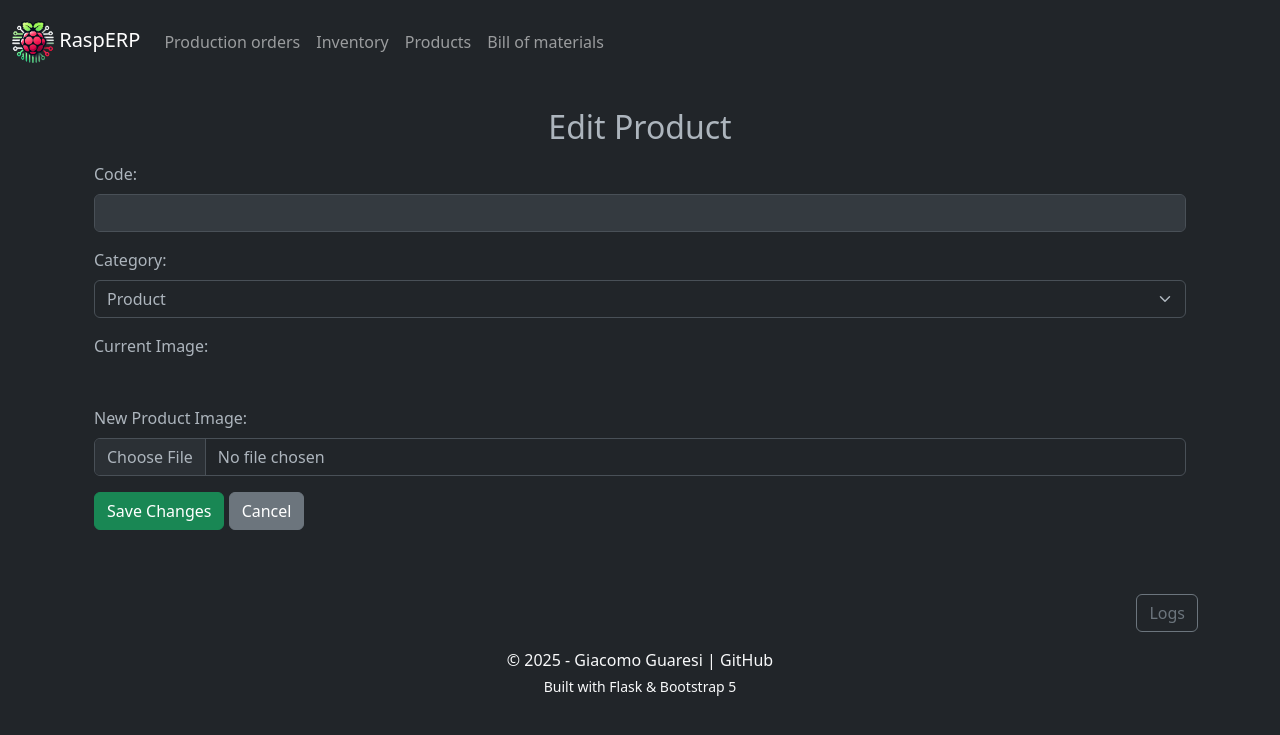
After one commit to GiacomoGuaresi/RaspERP, a Flask app: template app/templates/Product_edit.html in a window 1280 px wide. The commit adds this page. Shown: the top 735 px of the page. Run offline with Flask 3, Linux system fonts and the light colour scheme; the template is opened without the code that fills it, so the values that code supplies are empty.

Commit message:
add product view and Edit

```diff
--- a/app/templates/Product.html
+++ b/app/templates/Product.html
@@ -21,6 +21,8 @@
             <td>{{ row["ProductCode"] }}</td>
             <td>{{ row["Category"] }}</td>
             <td>
+                <a href="{{ url_for('product.view_Product_detail', code=row['ProductCode']) }}" class="btn btn-info btn-sm">View</a>
+                <a href="{{ url_for('product.edit_Product', code=row['ProductCode']) }}" class="btn btn-warning btn-sm">Edit</a>
                 <a href="{{ url_for('product.delete_Product', code=row['ProductCode']) }}" class="btn btn-danger btn-sm">Delete</a>
             </td>
         </tr>
--- /dev/null
+++ b/app/templates/Product_edit.html
@@ -0,0 +1,44 @@
+{% extends "base.html" %}
+{% block title %}Edit Product{% endblock %}
+
+{% block content %}
+<div class="container mt-4">
+    <h2 class="text-center my-3">Edit Product</h2>
+
+    {% if message %}
+    <div class="alert alert-danger" role="alert">
+        {{ message }}
+    </div>
+    {% endif %}
+
+    <form method="post" enctype="multipart/form-data">
+        <div class="mb-3">
+            <label class="form-label">Code:</label>
+            <input type="text" class="form-control" value="{{ product['ProductCode'] }}" disabled>
+        </div>
+
+        <div class="mb-3">
+            <label for="Category" class="form-label">Category:</label>
+            <select class="form-select" id="Category" name="Category" required>
+                <option value="Product" {% if product['Category'] == "Product" %} selected {% endif %}>Product</option>
+                <option value="Component" {% if product['Category'] == "Component" %} selected {% endif %}>Component</option>
+                <option value="PrintedPart" {% if product['Category'] == "PrintedPart" %} selected {% endif %}>Printed part</option>
+                <option value="Subassembly" {% if product['Category'] == "Subassembly" %} selected {% endif %}>Subassembly</option>
+            </select>
+        </div>
+
+        <div class="mb-3">
+            <label class="form-label">Current Image:</label><br>
+            <img class="rounded mb-3" src="{{ product['Image'] }}" width="128" />
+        </div>
+
+        <div class="mb-3">
+            <label for="ProductImage" class="form-label">New Product Image:</label>
+            <input type="file" id="ProductImage" name="ProductImage" class="form-control" accept="image/*">
+        </div>
+
+        <button type="submit" class="btn btn-success">Save Changes</button>
+        <a href="{{ url_for('product.view_Product_detail', code=product['ProductCode']) }}" class="btn btn-secondary">Cancel</a>
+    </form>
+</div>
+{% endblock %}
--- a/run.py
+++ b/run.py
@@ -1,7 +1,18 @@
+# run.py
+# from app import create_app
+
+# app = create_app()
+
+# if __name__ == "__main__":
+#     app.run(host='0.0.0.0', port=80)
+
+
+
+
 # run.py
 from app import create_app
 
 app = create_app()
 
 if __name__ == "__main__":
-    app.run(host='0.0.0.0', port=80)
+    app.run(debug=True)
```
Also changed, not shown: app/routes/product.py (+38 -0 lines), app/templates/Product_view.html (added, +18 -0 lines).
